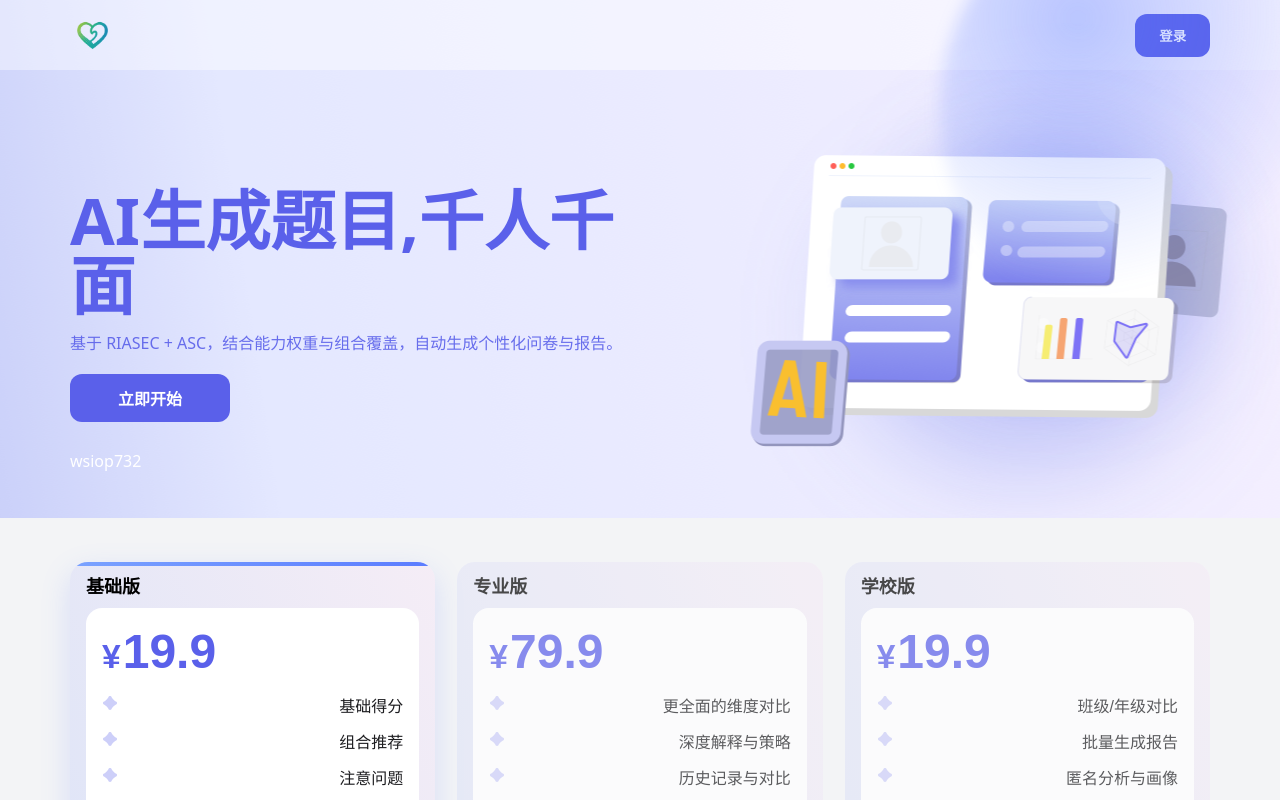
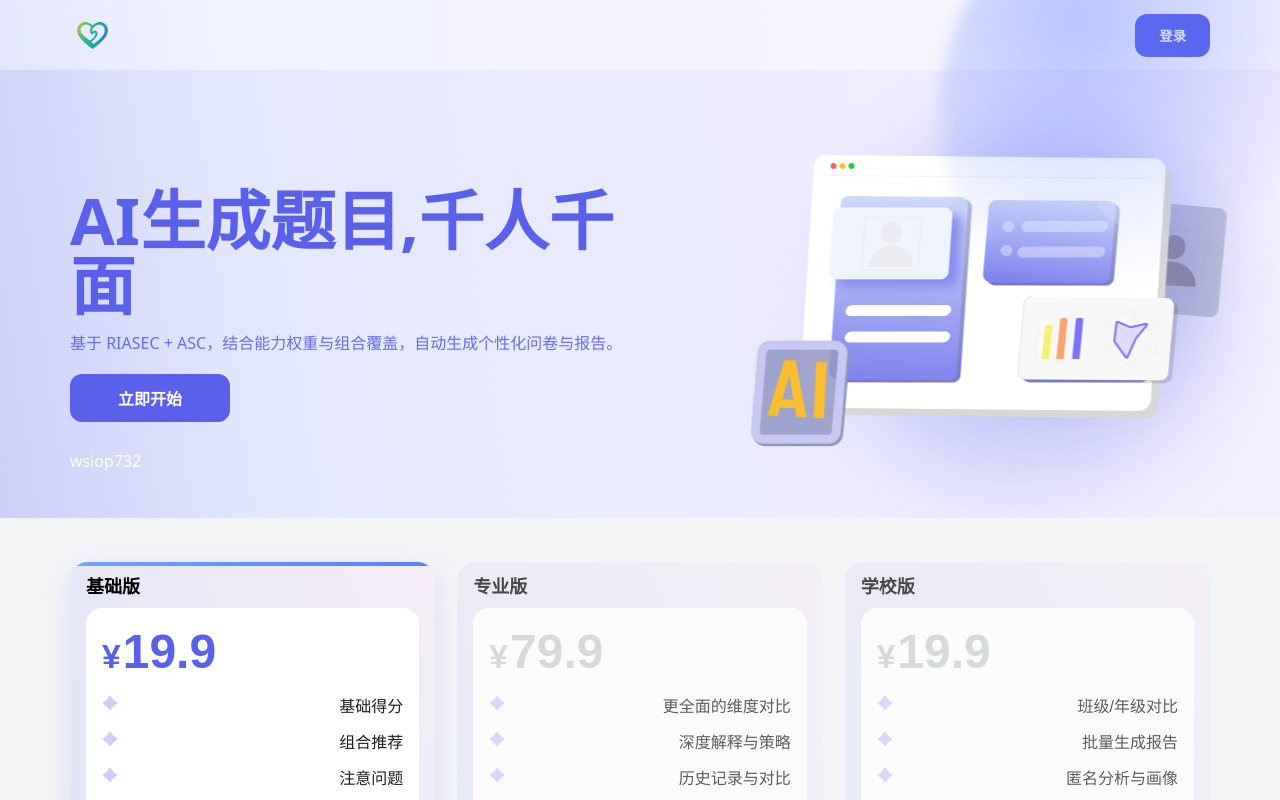
Before and after one commit to hopwesley/wenxintai, a Vue app in the folder frontend/: page / in a window 1280 px wide. Shown: the top 800 px of the page. Built offline with nearby package versions, Linux system fonts and the light colour scheme.

Commit message:
feat(ui): header+banner

```diff
--- a/frontend/src/styles/home.css
+++ b/frontend/src/styles/home.css
@@ -108,6 +108,9 @@ h3,p{
     font-size:48px;
     font-weight:800;
     color:var(--brand);
+}
+.price-gray {
+    color: #CDCED1;
 }
 
 .price .currency{
--- a/frontend/src/views/HomeView.vue
+++ b/frontend/src/views/HomeView.vue
@@ -108,7 +108,7 @@
         <div class="planA-head">专业版</div>
         <div class="plan-card-content">
           <div class="plan-head">
-            <div class="price"><span class="currency">¥</span>79.9</div>
+            <div class="price price-gray"><span class="currency">¥</span>79.9</div>
           </div>
           <ul class="plan-features">
             <li class="plan-lists">
@@ -176,7 +176,7 @@
         <div class="planA-head">学校版</div>
         <div class="plan-card-content">
           <div class="plan-head">
-            <div class="price"><span class="currency">¥</span>19.9</div>
+            <div class="price price-gray"><span class="currency">¥</span>19.9</div>
           </div>
           <ul class="plan-features">
             <li class="plan-lists">
```
